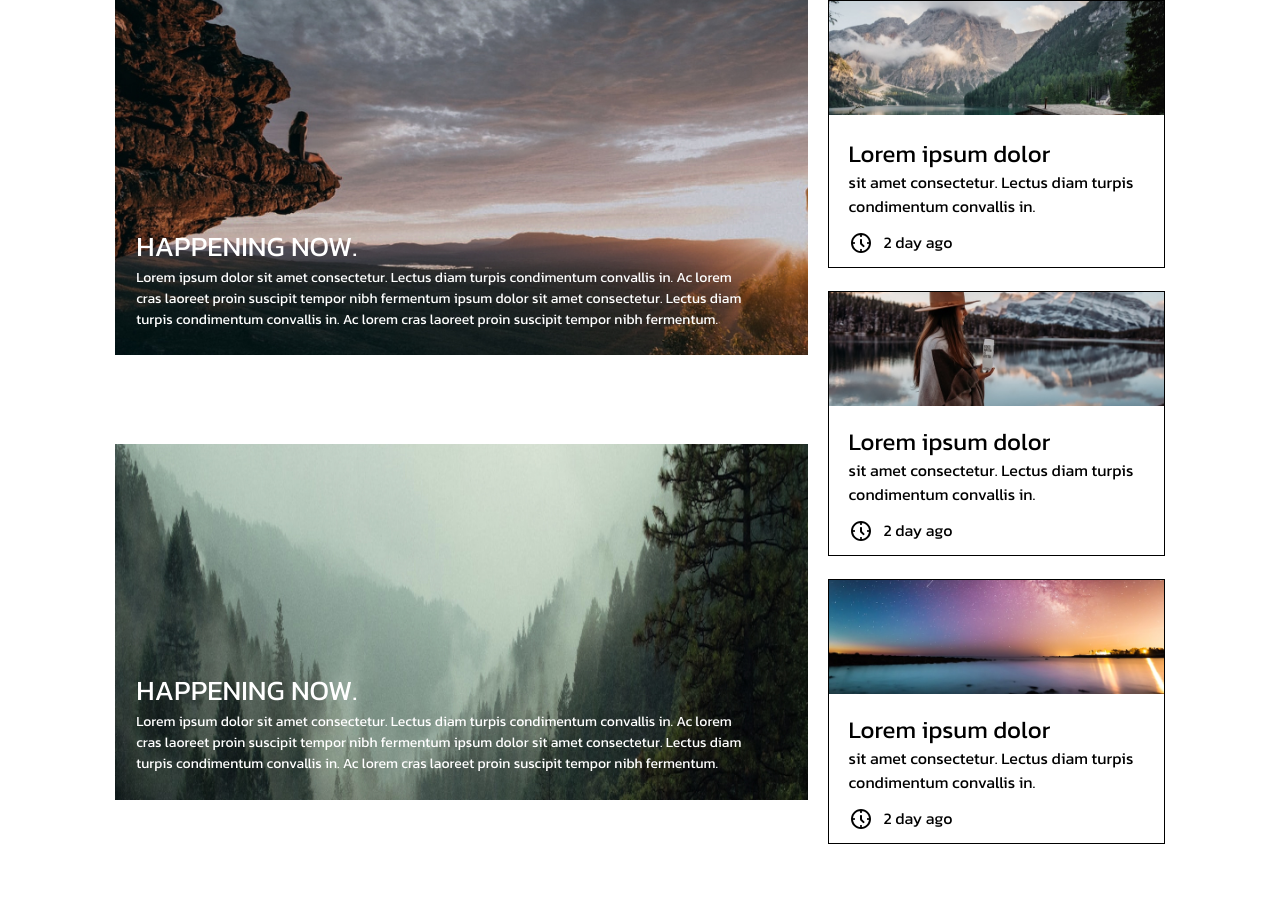
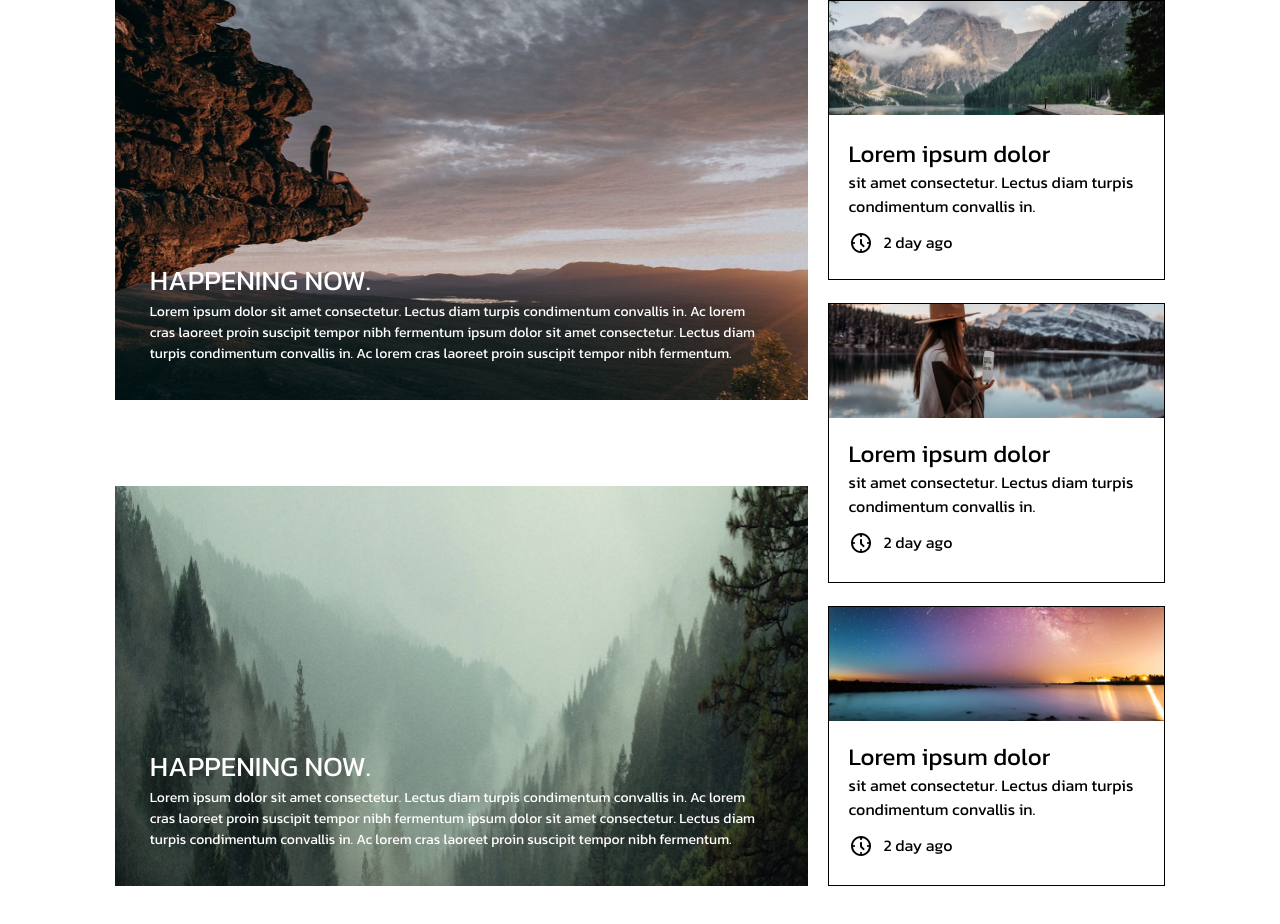
Before and after one commit to giorgi314/lesson11, a plain HTML site: page index.html in a window 1280 px wide. Before the commit the page ends 899 px from the top, so only its background shows below. Drawn offline with Linux system fonts and the light colour scheme.

Commit message:
fixed some bugs

```diff
--- a/css/media.css
+++ b/css/media.css
@@ -19,6 +19,7 @@
     .minimid, .last{
         display: none;
     }
+
 }
 @media(min-width:834px) {
     .container{
@@ -53,9 +54,16 @@
         font-size: 28px;
         line-height: 41.86px;
     }
+    .relative{
+        background-image: url(../images/Rectangle12.jpg);
+    }
+    .relative1{
+        background-image: url(../images/Rectangle13.jpg);
+    }
 }
 @media(min-width:1024px){
 .container{
+    margin-bottom: 71px;
     width: 82%;
     display: -webkit-box;
     display: -ms-flexbox;
@@ -63,6 +71,7 @@
     -webkit-column-gap: 20px;
        -moz-column-gap: 20px;
             column-gap: 20px;
+
 }
 .left{
     width: 780px;
@@ -78,6 +87,7 @@
             flex-direction: column;
     margin-top: 0;
     row-gap: 23px;
+    margin-bottom: 0;
 }
 .last{
     display: -webkit-box;
@@ -96,4 +106,10 @@
     font-size: 16px;
     line-height: 23.92px;
 }
+.relative, .relative1{
+    height: 400px;
 }
+.right-mini{
+    height: 280px;
+}
+}
--- a/css/style.css
+++ b/css/style.css
@@ -4,13 +4,28 @@
 
 }
 .relative{
-    position: relative;
+    height: 359px;
+    width: 100%;
+    background-image: url(../images/3201.png);
+    background-repeat: no-repeat;
+    background-size: cover;
+    display: flex;
+    justify-content: center;
+    align-items: flex-end;
+}
+.relative1{
+    height: 359px;
+    width: 100%;
+    background-image: url(../images/3202.png);
+    background-repeat: no-repeat;
+    background-size: cover;
+    display: flex;
+    justify-content: center;
+    align-items: flex-end;
 }
 .absolute{
     width: 90%;
-    position: absolute;
-    bottom: 28px;
-    left: 21px;
+    margin-bottom: 35px;
 }
 .p{
     font-family: Kanit;
--- a/index.html
+++ b/index.html
@@ -15,10 +15,6 @@
             <div class="left">
                 <div class="left-up">
                     <div class="relative">
-                        <picture>
-                            <source media="(min-width:834px)" srcset="images/Rectangle12.jpg">
-                            <img class="image" src="images/3201.png" alt="pic">
-                          </picture>
                         <div class="absolute">
                             <h2 class="h2">HAPPENING NOW.</h2>
                             <p class="p">Lorem ipsum dolor sit amet consectetur. Lectus diam turpis condimentum convallis in. Ac lorem cras laoreet proin suscipit tempor nibh fermentum ipsum dolor sit amet consectetur. Lectus diam turpis condimentum convallis in. Ac lorem cras laoreet proin suscipit tempor nibh fermentum.</p>
@@ -26,11 +22,7 @@
                     </div>
                 </div>
                 <div class="left-down">
-                    <div class="relative">
-                        <picture>
-                            <source media="(min-width:834px)" srcset="images/Rectangle13.jpg">
-                            <img class="image" src="images/3202.png" alt="pic">
-                          </picture>
+                    <div class="relative1">
                         <div class="absolute">
                             <h2 class="h2">HAPPENING NOW.</h2>
                             <p class="p">Lorem ipsum dolor sit amet consectetur. Lectus diam turpis condimentum convallis in. Ac lorem cras laoreet proin suscipit tempor nibh fermentum ipsum dolor sit amet consectetur. Lectus diam turpis condimentum convallis in. Ac lorem cras laoreet proin suscipit tempor nibh fermentum.</p>
```
